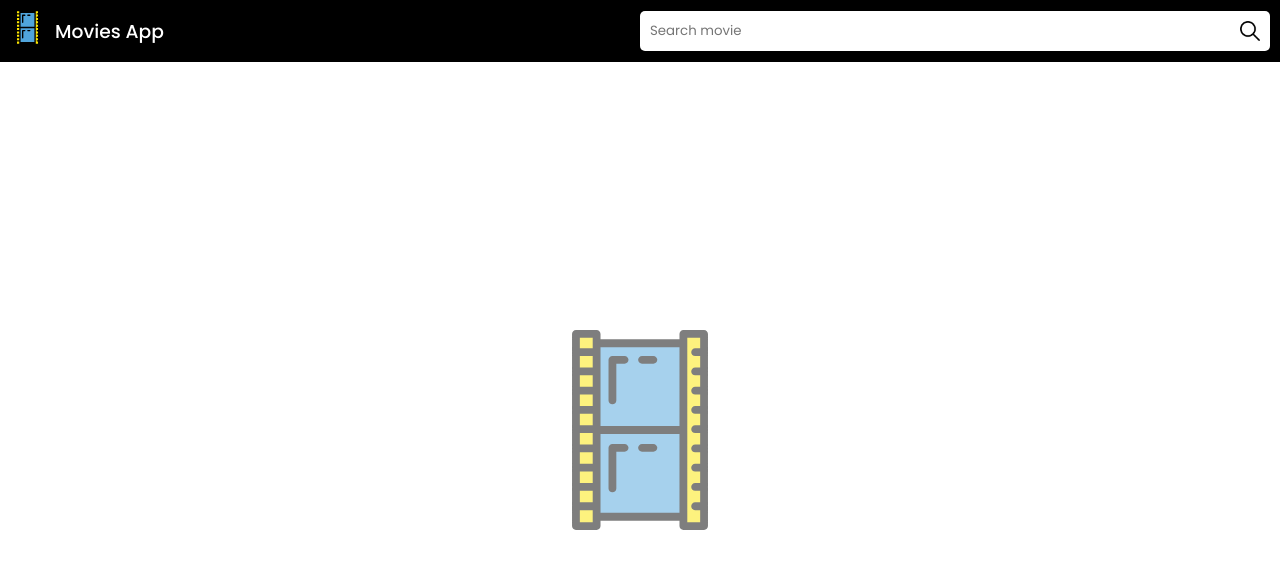
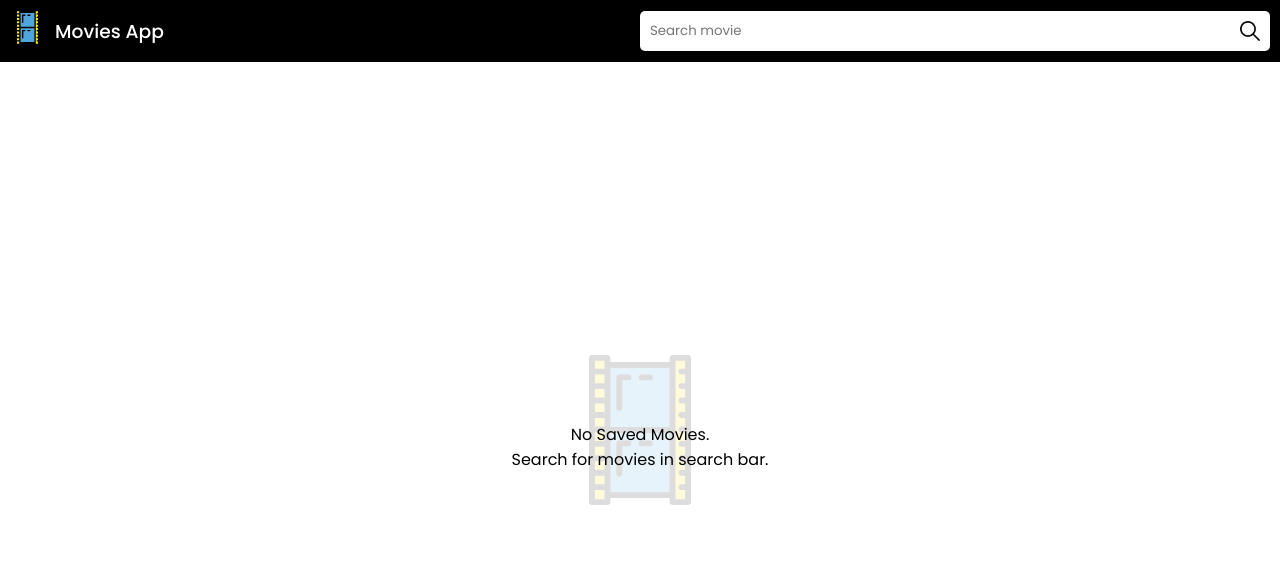
Before and after one commit to mdarora/movies-app, a React (Create React App) app: page / in a window 1280 px wide. Shown: the top 568 px of the page. Built offline with nearby package versions, Linux system fonts and the light colour scheme.

Commit message:
saving movies to local storage and showing saved movies on home component

```diff
--- a/src/App.css
+++ b/src/App.css
@@ -74,6 +74,20 @@ header{
   min-height: calc(100vh - 65px);
   position: relative;
 }
+.saved-head{
+  position: absolute;
+  top: 10px;
+}
+.no-movies{
+  text-align: center;
+  position: relative;
+  background-image: url("./images/movie-icon.svg");
+  background-position: center center;
+  background-repeat: no-repeat;
+  background-size: 150px;
+  background-blend-mode:overlay;
+  background-color: #ffffffdd;
+}
 .movies-pagination{
   position: absolute;
   bottom: -30px;
@@ -97,11 +111,11 @@ header{
   font-size: 12px;
 }
 .no-movies{
+  padding-top: 60px;
   align-items: center;
 }
 .no-movies img{
   width: 200px;
-  opacity: .5;
 }
 .movie{
   padding: 10px;
@@ -114,6 +128,7 @@ header{
   min-height: 350px;
   cursor: pointer;
   transition: all .5s;
+  background-color: #fff;
   box-shadow: rgb(170 170 170) 0px 3px 10px 0px;
 }
 .movie:hover{
@@ -121,9 +136,13 @@ header{
   transform: scale(1.05);
   background-color: #202020;
 }
+.movie-poster{
+  min-height: 350px;
+}
 .movie-poster img{
   width: 100%;
-  object-fit: cover;
+  max-height: 350px;
+  /* object-fit: cover; */
 }
 .movie-poster img.no-poster {
   width: 250px;
@@ -183,6 +202,23 @@ header{
   opacity: .8;
   font-weight: 600;
 }
+.add-btn, .remove-btn{
+  margin: 30px 0;
+}
+.add-btn button, .remove-btn button{
+  cursor: pointer;
+  padding: 5px 25px;
+}
+
+
+
+
+
+
+
+
+
+
 
 @media screen and (max-width: 650px) {
   .info{
--- a/src/App.js
+++ b/src/App.js
@@ -16,6 +16,7 @@ const App = () => {
   const [searchValue, setSearchValue] = useState();
   const [totalPages, setTotalPages] = useState();
   const [currentPage, setCurrentPage] = useState(1);
+  const [localMovies, setLocalMovies] = useState([]);
 
   const moviesSection = useRef();
   const noMoviesSection = useRef();
@@ -70,14 +71,12 @@ const App = () => {
   }
 
   useEffect(()=>{
-    if(moviesList.length !== 0) {
-      moviesSection.current.style.display = "flex";
-      noMoviesSection.current.style.display = "none";
-    } else {
-      moviesSection.current.style.display = "none";
-      noMoviesSection.current.style.display = "flex";
+    const savedMovies = JSON.parse(window.localStorage.getItem("myMovies"));
+    if (savedMovies != null){
+      setLocalMovies(savedMovies);
     }
-  }, [moviesList]);
+  },[]);
+
   return (
   <>
       <Header getMovies={getMovies}/>
@@ -85,8 +84,9 @@ const App = () => {
 
         {movieId && <MovieInfo movieId={movieId} changeMovieId={changeMovieId}/>}
 
+        {moviesList.length !== 0 ? <>
           <section ref={moviesSection} className="movies">
-          {moviesList.length !== 0 ? moviesList.map((movie, index) => (
+            {moviesList.map((movie, index) => (
               <Movie
                 key={index}
                 title={movie.Title}
@@ -96,7 +96,7 @@ const App = () => {
                 id={movie.imdbID}
                 changeMovieId={changeMovieId}
               />
-          )) : <></>}
+            ))}
 
             {totalPages > 1 ? <>
               <div className="movies-pagination">
@@ -109,9 +109,32 @@ const App = () => {
             </> : ""}
           </section>
 
+        </> : <>
+
           <section ref={noMoviesSection} className="no-movies">
-          <img src={movieIcon} alt="Movie icon" />
+            {localMovies.length == 0 ? <>
+              <div>
+                <p>No Saved Movies.</p>
+                <p>Search for movies in search bar.</p>
+              </div>
+            </> : <>
+            <h1 className='saved-head'>Your Saved Movies</h1>
+              {localMovies.map((movie, index) => (
+                <Movie
+                  key={index}
+                  title={movie.Title}
+                  year={movie.Year}
+                  type={movie.Type}
+                  poster={movie.Poster}
+                  id={movie.imdbID}
+                  changeMovieId={changeMovieId}
+                />))}
+            </>
+               }
           </section>
+
+        </>}
+
 
       </main>
   </>
```
Lines whose indentation alone changed are shown as unchanged.
